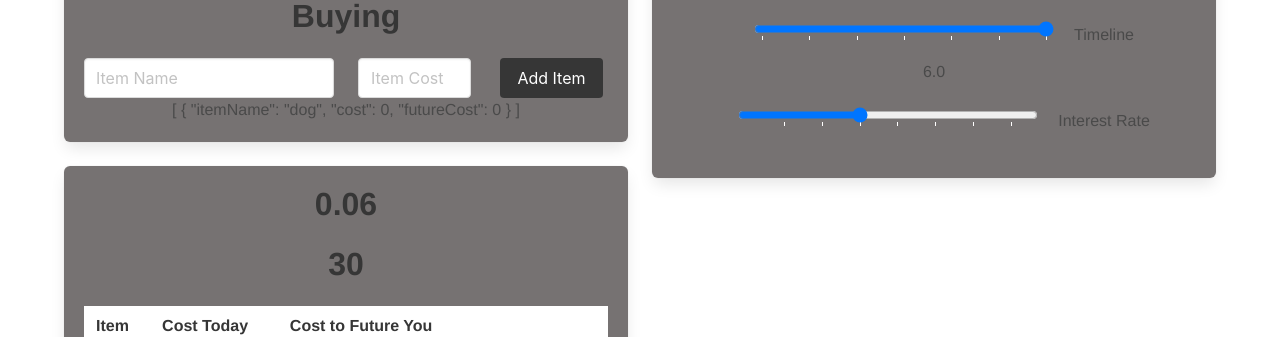
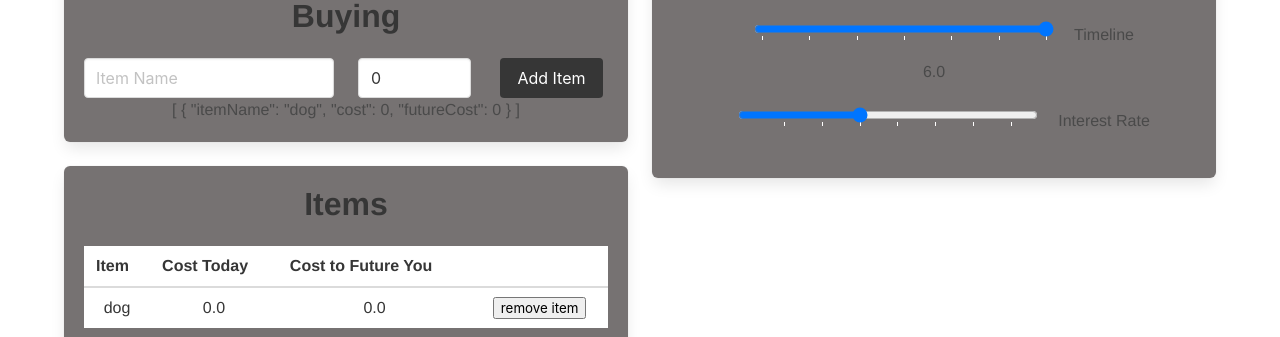
Before and after one commit to earlAchromatic/futureYou-vue3, a Vue app: page / in a window 1280 px wide. Shown: the part 158-495 px from the top of the page. Built offline with nearby package versions, Linux system fonts and the light colour scheme.

Commit message:
input validation for number

```diff
--- a/src/components/Items/ItemInput.vue
+++ b/src/components/Items/ItemInput.vue
@@ -1,7 +1,17 @@
 <template>
   <div class="box">
     <h1 class="title">Enter Items You Are Thinking of Buying</h1>
+    <div class="level" v-if="errors.length">
+        <p >
+        <b>Please correct the following error(s):</b>
+        <ul>
+          <li v-for="(value, idx) in errors" :key="idx">{{ value }}</li>
+        </ul>
+      </p>
+      </div>
     <div class="columns">
+
+
       <div class="column is-half">
         <input
           class="input"
@@ -15,11 +25,11 @@
           class="column input"
           type="text"
           placeholder="Item Cost"
-          v-model="inputCost"
+          v-model.number="inputCost"
         />
       </div>
       <div class="column">
-        <button class="button is-dark" @click="addItem(buildObject)">
+        <button class="button is-dark" @click="submitInput">
           Add Item
         </button>
       </div>
@@ -36,13 +46,13 @@ export default {
   setup() {
     const { addItem, removeItem, calculateFV, getItems } = itemData();
     const items = getItems;
-    console.log(items);
     return { addItem, removeItem, calculateFV, items };
   },
   data: function() {
+    var errors = [];
     var inputName = "";
-    var inputCost = "";
-    return { inputName, inputCost };
+    var inputCost = 0;
+    return { inputName, inputCost, errors };
   },
   computed: {
     buildObject() {
@@ -53,6 +63,18 @@ export default {
       };
     },
   },
+  methods: {
+    submitInput(){
+      console.log(typeof(this.inputCost))
+      if(typeof this.inputCost != 'number'){
+        this.errors = [];
+        this.errors.push('Cost must be a number')
+      }
+      else{
+        this.addItem(this.buildObject);
+      }
+    }
+  }
 };
 </script>
 
--- a/src/components/Items/ItemList.vue
+++ b/src/components/Items/ItemList.vue
@@ -1,7 +1,6 @@
 <template>
   <div class="box">
-    <h1 class="title">{{ getInterest }}</h1>
-    <h1 class="title">{{ getTimeline }}</h1>
+    <h1 class="title">Items</h1>
     <div v-if="items.length === 0">
       please add some items
     </div>
```
Also changed, not shown: .eslintrc.js.
